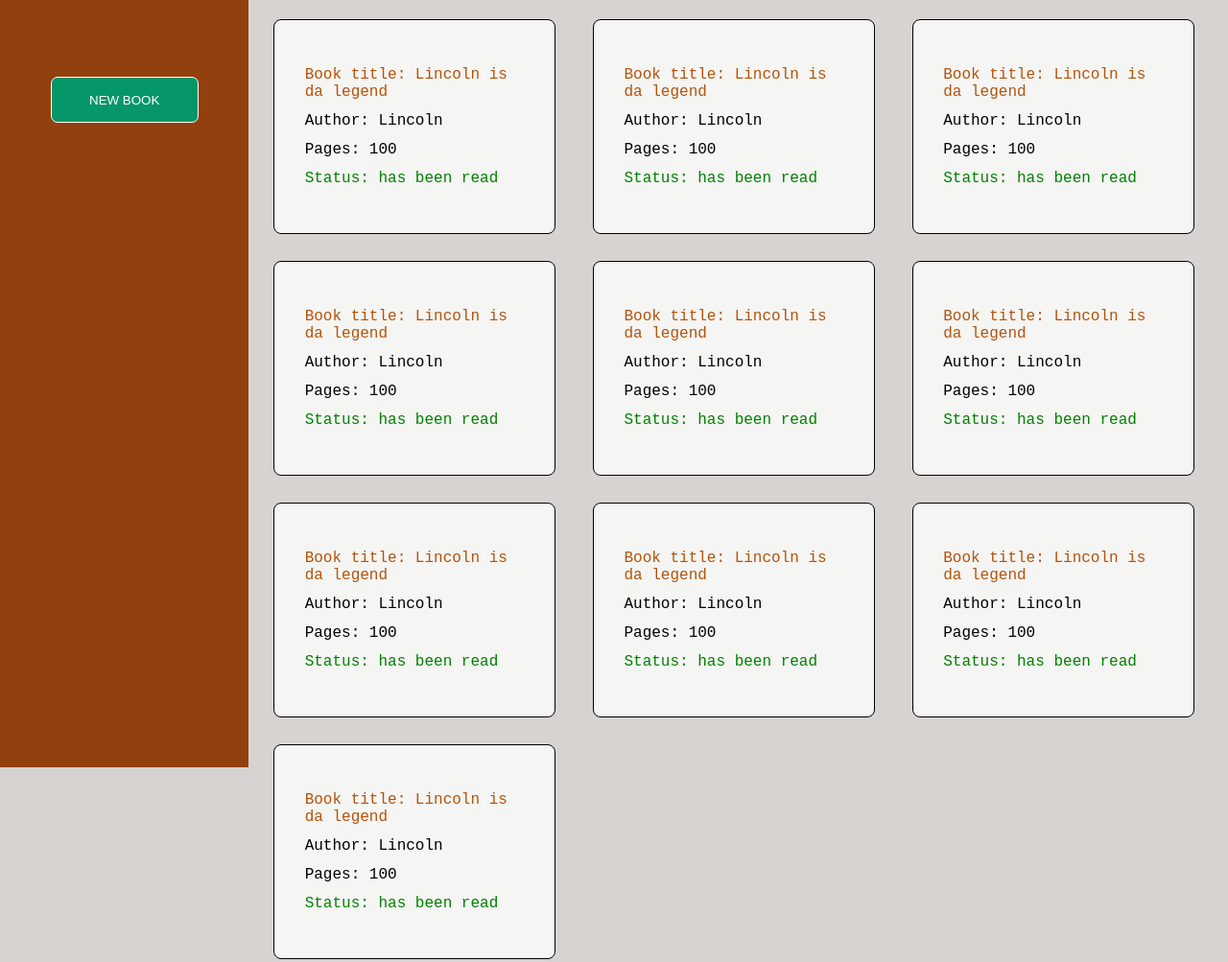
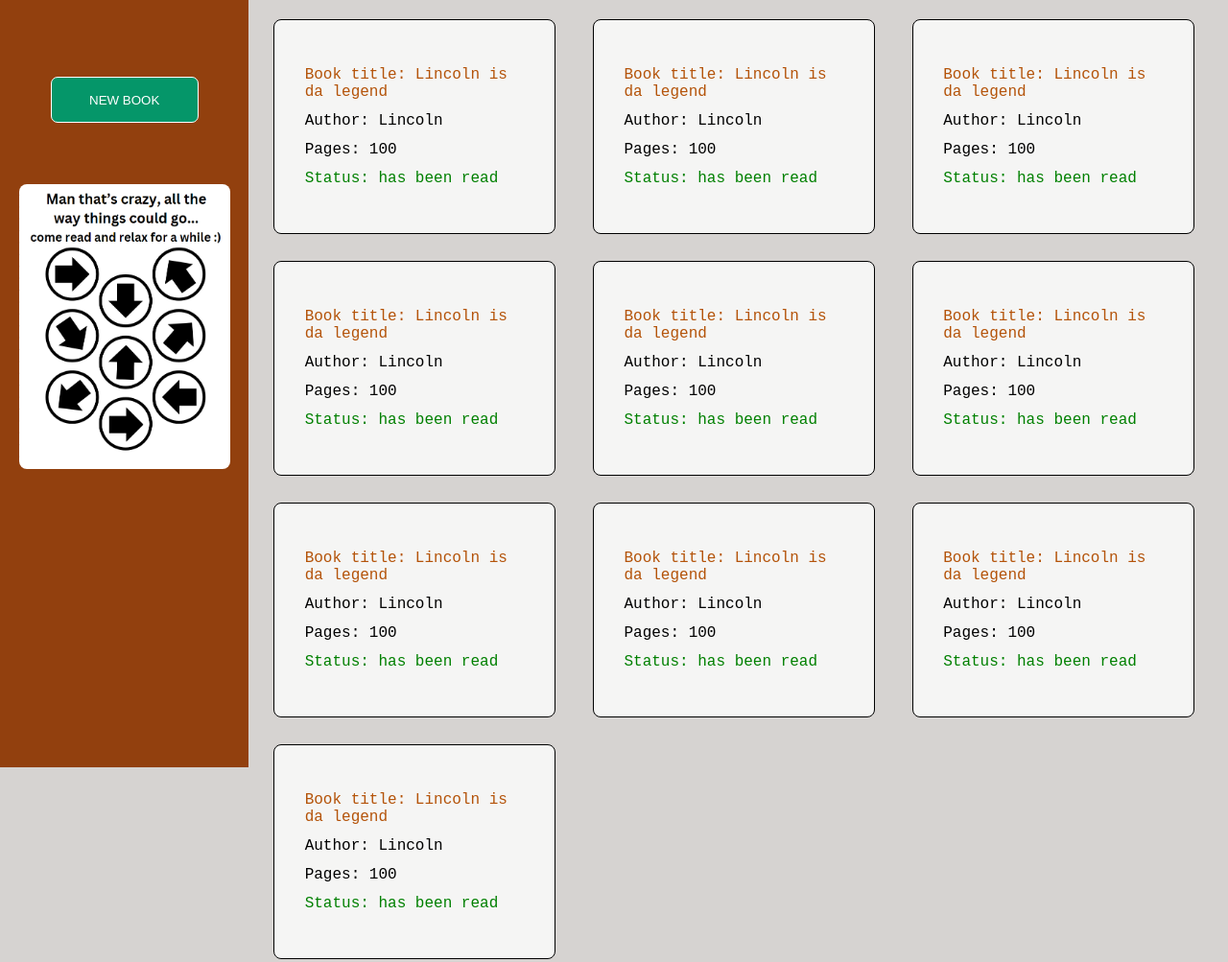
Before and after one commit to Strange-can/library, a plain HTML site: page index.html in a window 1280 px wide. Shown: the whole page at 96% size. Drawn offline with Linux system fonts and the light colour scheme.

Commit message:
Add sidebar design

```diff
--- a/index.html
+++ b/index.html
@@ -10,10 +10,10 @@
 <body>
     <div class="sidebar">
         <button>NEW BOOK</button>
+        <img src="sidebar-pic-odin-library.png" alt="picture">
     </div>
 
     <div class="card-container">
-
     </div>
 
 </body>
--- a/style.css
+++ b/style.css
@@ -54,7 +54,10 @@ p {
 
 .sidebar {
     display: flex;
-    justify-content: center;
+    flex-direction: column;
+    align-items: center;
+    gap: 8vh;
+
     height: 100vh;
 
     background-color: #92400e;
@@ -78,6 +81,12 @@ button {
     cursor: pointer;
 }
 
+.sidebar > img {
+    width: 220px;
+    height: auto;
+    border-radius: 8px;
+}
+
 button:hover {
     transform: scale(1.1);
     background-color: #10b981;
```
Also changed, not shown: sidebar-pic-odin-library.png (added).
